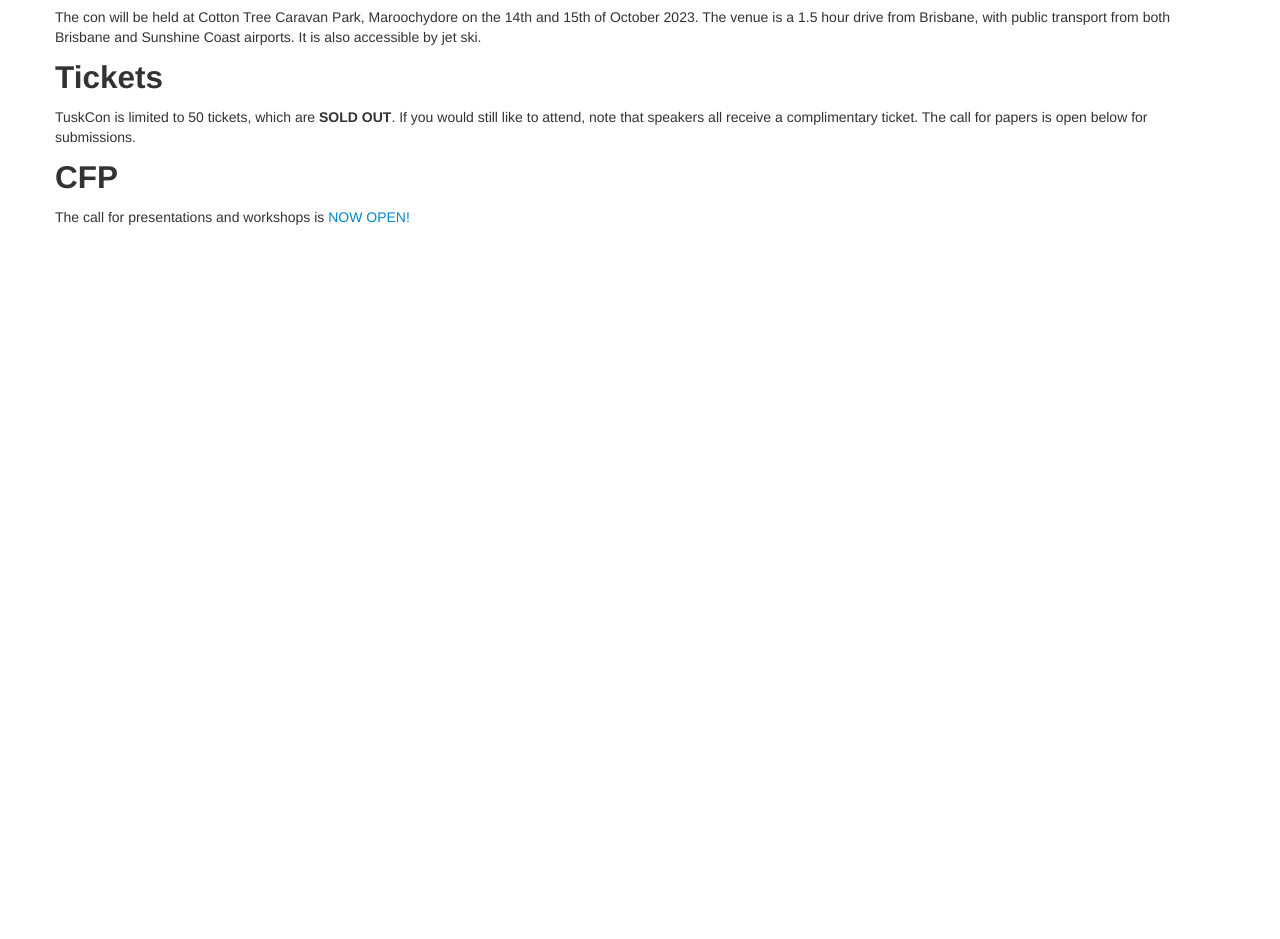
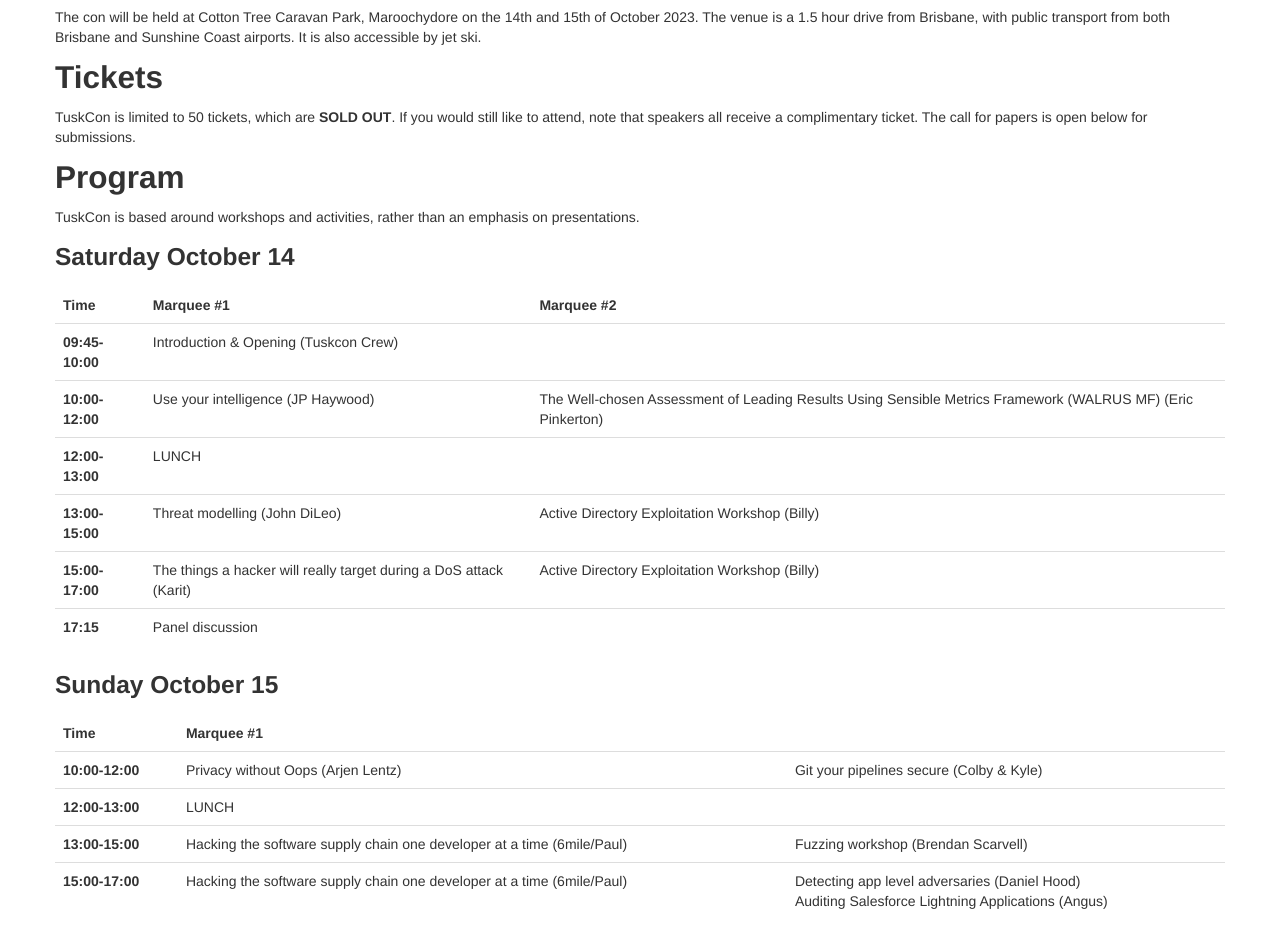
Before and after one commit to dfj/dfj.github.io, a plain HTML site: page index.html in a window 1280 px wide. Shown: the part 707-1646 px from the top of the page. Before the commit the page ends 944 px from the top, so only its background shows below. Drawn offline with nearby package versions, Linux system fonts and the light colour scheme.

Commit message:
2023 schedule first draft

```diff
--- a/index.html
+++ b/index.html
@@ -91,11 +91,10 @@
          <p>TuskCon is limited to 50 tickets, which are <b>SOLD OUT</b>. If you would still like to attend, note that speakers all receive a complimentary ticket. The call for papers is open below for submissions.</p>
       </div>
 
-<!--
       <div id="program">
          <h2>Program</h2>
          <p>TuskCon is based around workshops and activities, rather than an emphasis on presentations.</p>
-<h3>Saturday March 19</h3>
+<h3>Saturday October 14</h3>
 <table class="table">
   <thead>
     <tr>
@@ -112,22 +111,22 @@
     </tr>
     <tr>
       <th scope="row">10:00-12:00</th>
-      <td>Secure and Sustainable Document Destruction for the Apocalypse (Kristine Sihto)</td>
-      <td>Detection at Scale (Troy Defty) [45 mins]</td>
+      <td>Use your intelligence (JP Haywood)</td>
+      <td>The Well-chosen Assessment of Leading Results Using Sensible Metrics Framework (WALRUS MF) (Eric Pinkerton)</td>
     </tr>
     <tr>
       <th scope="row">12:00-13:00</th>
       <td>LUNCH</td>
-      <td></td><td></td>
+      <td></td>
     </tr>
     <tr>
       <th scope="row">13:00-15:00</th>
-      <td>Build a Macropad With Me! (0ldMate)</td>
-      <td>Couch to IR (JP)</td>
+      <td>Threat modelling (John DiLeo)</td>
+      <td>Active Directory Exploitation Workshop (Billy)</td>
     <tr>
       <th scope="row">15:00-17:00</th>
-      <td>Ransomware Zoo (Shannon Davis)</td>
-      <td>Couch to IR (JP)</td>
+      <td>The things a hacker will really target during a DoS attack (Karit)</td>
+      <td>Active Directory Exploitation Workshop (Billy)</td>
     </tr>
     <tr>
       <th scope="row">17:15</th>
@@ -136,7 +135,7 @@
     </tr>
   </tbody>
 </table>
-<h3>Sunday March 20</h3>
+<h3>Sunday October 15</h3>
 <table class="table">
   <thead>
     <tr>
@@ -147,8 +146,8 @@
   <tbody>
     <tr>
       <th scope="row">10:00-12:00</th>
-      <td>Reverse engineering exploits from patch commits (David Jorm)</td>
-      <td></td>
+      <td>Privacy without Oops (Arjen Lentz)</td>
+      <td>Git your pipelines secure (Colby & Kyle)</td>
     </tr>
     <tr>
       <th scope="row">12:00-13:00</th>
@@ -156,27 +155,18 @@
     </tr>
     <tr>
       <th scope="row">13:00-15:00</th>
-      <td>Machine Learning Hacking Workshop (JankhJankh)</td>
-      <td>
-        Love In The Time Of <strike>Cholera</strike> Security Strategy (Lochie Wilson & Nick Young) [45 mins]
-        <br />
-      </td>
+      <td>Hacking the software supply chain one developer at a time (6mile/Paul)</td>
+      <td>Fuzzing workshop (Brendan Scarvell)</td>
     </tr>
     <tr>
       <th scope="row">15:00-17:00</th>
-      <td>How to write your own C&C (Julian Scionti)</td>
-      <td></td>
+      <td>Hacking the software supply chain one developer at a time (6mile/Paul)</td>
+      <td>Detecting app level adversaries (Daniel Hood)<br />Auditing Salesforce Lightning Applications (Angus)</td>
     </tr>
   </tbody>
 </table>
       </div>
 
--->
-
-      <div id="cfp">
-         <h2>CFP</h2>
-         <p>The call for presentations and workshops is <a href="https://forms.gle/Pg7d8BWEYDcfThaq9">NOW OPEN!</a></p>
-     </div>
 
       </div>
 
```
